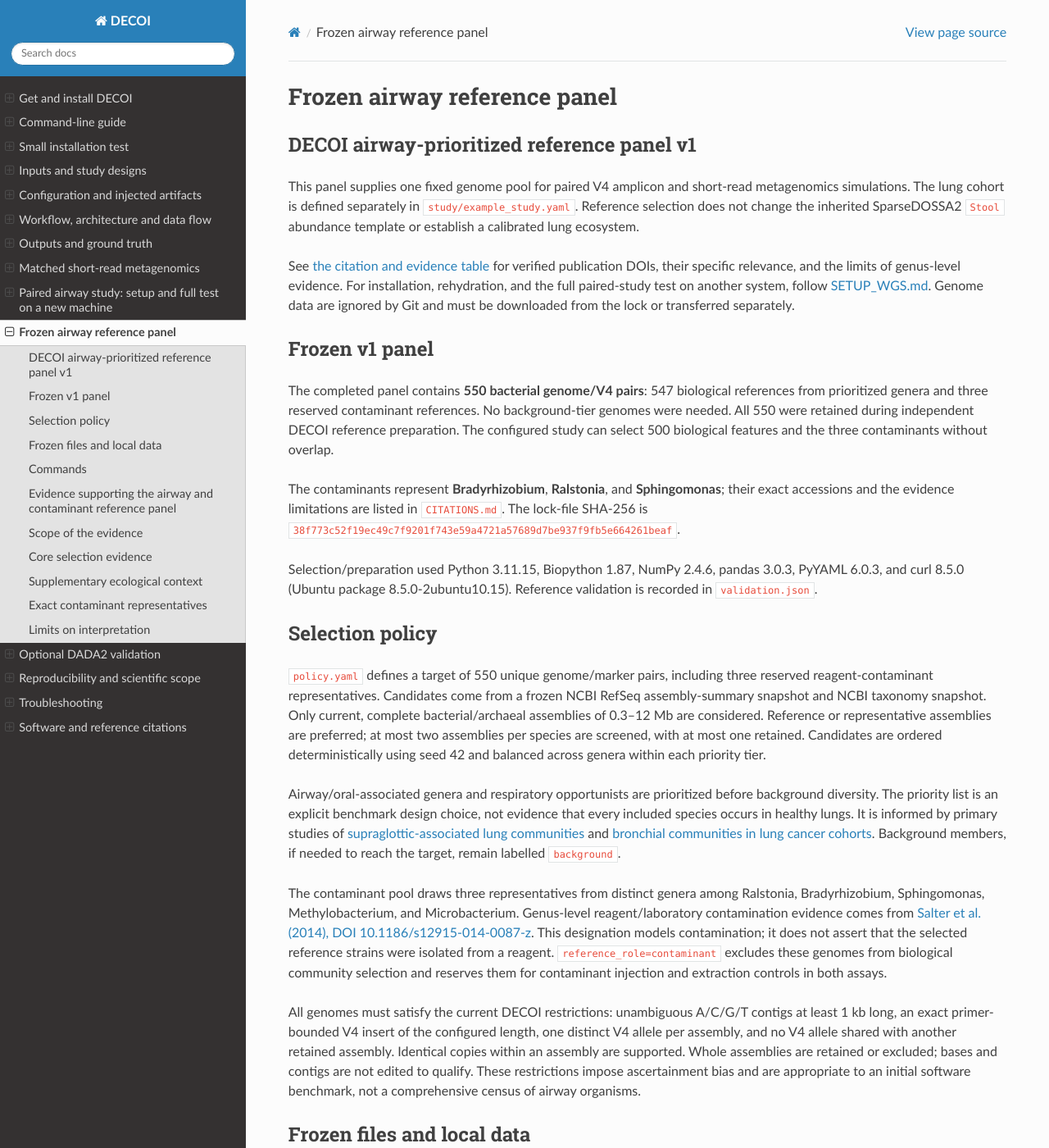
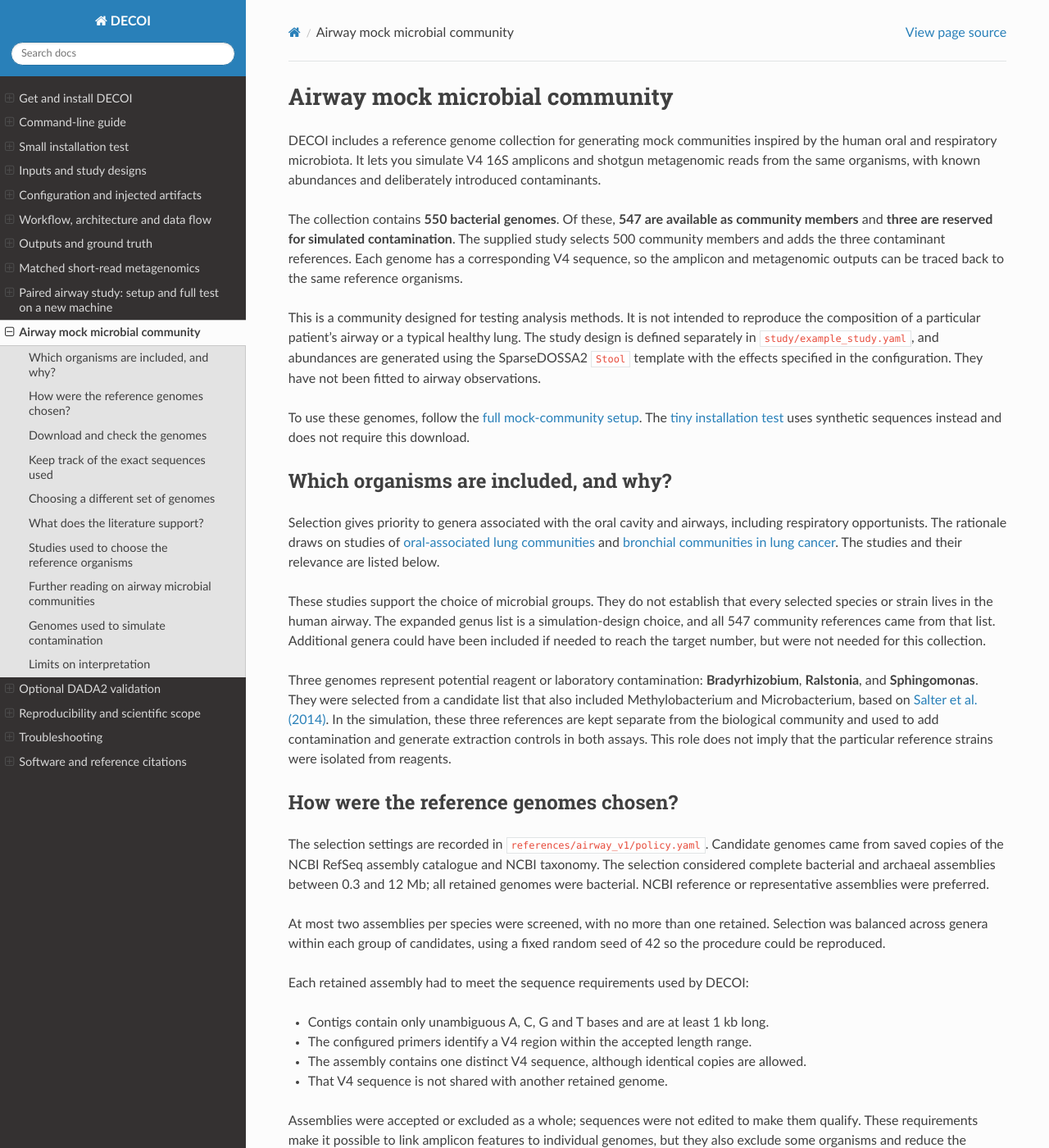
Before and after one commit to hallamlab/DECOI, a Sphinx documentation site: the page built from docs/reference-panel.md, in a window 1280 px wide and 1400 px high. Shown: the whole window at 82% size. Built offline with Sphinx 7.4.7 and the Read the Docs theme 3.1.0, drawn with Linux system fonts in a browser that asks for light colours; some of the changed text lies outside the part shown.

Commit message:
Explain airway mock community references in biological terms

````diff
--- a/docs/reference-panel.md
+++ b/docs/reference-panel.md
@@ -1,114 +1,90 @@
-# Frozen airway reference panel
+# Airway mock microbial community
 
-## DECOI airway-prioritized reference panel v1
+DECOI includes a reference genome collection for generating mock communities
+inspired by the human oral and respiratory microbiota. It lets you simulate V4
+16S amplicons and shotgun metagenomic reads from the same organisms, with known
+abundances and deliberately introduced contaminants.
 
-This panel supplies one fixed genome pool for paired V4 amplicon and short-read
-metagenomics simulations. The lung cohort is defined separately in
-`study/example_study.yaml`. Reference selection does not change the inherited
-SparseDOSSA2 `Stool` abundance template or establish a calibrated lung ecosystem.
+The collection contains **550 bacterial genomes**. Of these, **547 are available
+as community members** and **three are reserved for simulated contamination**.
+The supplied study selects 500 community members and adds the three contaminant
+references. Each genome has a corresponding V4 sequence, so the amplicon and
+metagenomic outputs can be traced back to the same reference organisms.
 
-See [the citation and evidence table](citations.md) for verified publication DOIs,
-their specific relevance, and the limits of genus-level evidence.
-For installation, rehydration, and the full paired-study test on another system,
-follow [SETUP_WGS.md](paired-study.md). Genome data are ignored by Git and must
-be downloaded from the lock or transferred separately.
+This is a community designed for testing analysis methods. It is not intended to
+reproduce the composition of a particular patient's airway or a typical healthy
+lung. The study design is defined separately in `study/example_study.yaml`, and
+abundances are generated using the SparseDOSSA2 `Stool` template with the effects
+specified in the configuration. They have not been fitted to airway observations.
 
-## Frozen v1 panel
+To use these genomes, follow the [full mock-community setup](paired-study.md).
+The [tiny installation test](reviewer-test.md) uses synthetic sequences instead
+and does not require this download.
 
-The completed panel contains **550 bacterial genome/V4 pairs**: 547 biological
-references from prioritized genera and three reserved contaminant references.
-No background-tier genomes were needed. All 550 were retained during independent
-DECOI reference preparation. The configured study can select 500 biological
-features and the three contaminants without overlap.
+## Which organisms are included, and why?
 
-The contaminants represent **Bradyrhizobium**, **Ralstonia**, and **Sphingomonas**;
-their exact accessions and the evidence limitations are listed in `CITATIONS.md`.
-The lock-file SHA-256 is
-`38f773c52f19ec49c7f9201f743e59a4721a57689d7be937f9fb5e664261beaf`.
+Selection gives priority to genera associated with the oral cavity and airways,
+including respiratory opportunists. The rationale draws on studies of
+[oral-associated lung communities](https://doi.org/10.1186/2049-2618-1-19) and
+[bronchial communities in lung cancer](https://doi.org/10.1186/s12943-022-01544-6).
+The studies and their relevance are listed below.
 
-Selection/preparation used Python 3.11.15, Biopython 1.87, NumPy 2.4.6,
-pandas 3.0.3, PyYAML 6.0.3, and curl 8.5.0 (Ubuntu package
-8.5.0-2ubuntu10.15). Reference validation is recorded in `validation.json`.
+These studies support the choice of microbial groups. They do not establish
+that every selected species or strain lives in the human airway. The expanded
+genus list is a simulation-design choice, and all 547 community references came
+from that list. Additional genera could have been included if needed to reach
+the target number, but were not needed for this collection.
 
-## Selection policy
+Three genomes represent potential reagent or laboratory contamination:
+**Bradyrhizobium**, **Ralstonia**, and **Sphingomonas**. They were selected from a
+candidate list that also included Methylobacterium and Microbacterium, based on
+[Salter et al. (2014)](https://doi.org/10.1186/s12915-014-0087-z). In the simulation,
+these three references are kept separate from the biological community and used
+to add contamination and generate extraction controls in both assays. This role
+does not imply that the particular reference strains were isolated from reagents.
 
-`policy.yaml` defines a target of 550 unique genome/marker pairs, including three
-reserved reagent-contaminant representatives. Candidates come from a frozen
-NCBI RefSeq assembly-summary snapshot and NCBI taxonomy snapshot. Only current,
-complete bacterial/archaeal assemblies of 0.3–12 Mb are considered. Reference or
-representative assemblies are preferred; at most two assemblies per species are
-screened, with at most one retained. Candidates are ordered deterministically
-using seed 42 and balanced across genera within each priority tier.
+## How were the reference genomes chosen?
 
-Airway/oral-associated genera and respiratory opportunists are prioritized before
-background diversity. The priority list is an explicit benchmark design choice,
-not evidence that every included species occurs in healthy lungs. It is informed
-by primary studies of [supraglottic-associated lung communities](https://pmc.ncbi.nlm.nih.gov/articles/PMC3971609/)
-and [bronchial communities in lung cancer cohorts](https://pmc.ncbi.nlm.nih.gov/articles/PMC8900294/).
-Background members, if needed to reach the target, remain labelled `background`.
+The selection settings are recorded in `references/airway_v1/policy.yaml`.
+Candidate genomes came from saved copies of the NCBI RefSeq assembly catalogue
+and NCBI taxonomy. The selection considered complete bacterial and archaeal
+assemblies between 0.3 and 12 Mb; all retained genomes were bacterial. NCBI
+reference or representative assemblies were preferred.
 
-The contaminant pool draws three representatives from distinct genera among
-Ralstonia, Bradyrhizobium, Sphingomonas, Methylobacterium, and Microbacterium.
-Genus-level reagent/laboratory contamination evidence comes from
-[Salter et al. (2014), DOI 10.1186/s12915-014-0087-z](https://doi.org/10.1186/s12915-014-0087-z).
-This designation models contamination; it does not assert that the selected
-reference strains were isolated from a reagent. `reference_role=contaminant`
-excludes these genomes from biological community selection and reserves them for
-contaminant injection and extraction controls in both assays.
+At most two assemblies per species were screened, with no more than one retained.
+Selection was balanced across genera within each group of candidates, using a
+fixed random seed of 42 so the procedure could be reproduced.
 
-All genomes must satisfy the current DECOI restrictions: unambiguous A/C/G/T
-contigs at least 1 kb long, an exact primer-bounded V4 insert of the configured
-length, one distinct V4 allele per assembly, and no V4 allele shared with another
-retained assembly. Identical copies within an assembly are supported. Whole
-assemblies are retained or excluded; bases and contigs are not edited to qualify.
-These restrictions impose ascertainment bias and are appropriate to an initial
-software benchmark, not a comprehensive census of airway organisms.
+Each retained assembly had to meet the sequence requirements used by DECOI:
 
-## Frozen files and local data
+- Contigs contain only unambiguous A, C, G and T bases and are at least 1 kb long.
+- The configured primers identify a V4 region within the accepted length range.
+- The assembly contains one distinct V4 sequence, although identical copies are allowed.
+- That V4 sequence is not shared with another retained genome.
 
-The completed panel is represented by `panel.lock.json` and `panel.tsv` beside
-this file. The lock stores exact versioned accessions, download URLs, NCBI MD5
-checksums, SHA-256 checksums of the compressed FASTAs, taxonomy, biological versus
-contaminant roles, priority labels, and hashes of the selection inputs. Pin the
-lock-file SHA-256 when publishing a run. Do not regenerate v1 from a later live
-catalog: create a new panel version for any changed selection.
+Assemblies were accepted or excluded as a whole; sequences were not edited to
+make them qualify. These requirements make it possible to link amplicon features
+to individual genomes, but they also exclude some organisms and reduce the
+biological diversity represented by the mock community.
 
-`build_config.yaml` archives the exact configuration supplied during selection;
-its hash is recorded in the lock. Its original directory placeholders are not
-the runtime paths. Use `config/airway_paired.yaml` for simulation. Reproducing the
-selection itself also requires the archived catalog and taxonomy snapshots;
-reusing the panel requires only the lock and the pinned genomes.
+## Download and check the genomes
 
-Large files live under ignored `data/reference_panels/airway_v1/`:
+The genome sequences are downloaded separately from NCBI. GitHub contains the
+selection settings, genome inventory and information needed to retrieve the same
+sequence files. Activate the DECOI environment and run these commands from the
+repository root.
 
-- `metadata/`: frozen catalog, taxonomy archive, and candidate plan;
-- `cache/`: downloaded candidate genomes and NCBI MD5 files;
-- `screening.jsonl`: screening outcomes, including excluded candidates;
-- `raw/`: selected original genome archives and `taxonomy.tsv`;
-- `prepared/`: linked genome/V4 reference produced by DECOI.
-
-The genome sequences are from NCBI RefSeq. See the
-[NCBI genome-download documentation](https://www.ncbi.nlm.nih.gov/genome/doc/ftpfaq/)
-for the upstream assembly catalog and per-assembly files. Rehydration can only
-succeed while the pinned upstream files remain available; local archival copies
-and the lock provide the strongest long-term reproducibility.
-
-## Commands
-
-Activate the DECOI environment and run from the repository root. Build a *new*
-panel directory using the recorded policy:
+Download the recorded genome versions:
 
 ```bash
-python scripts/build_genome_panel.py build --workers 4
+python scripts/build_genome_panel.py rehydrate \
+  --lock references/airway_v1/panel.lock.json \
+  --output data/reference_panels/airway_v1/raw
 ```
 
-`build` is for panel development, not installation of frozen v1. It refuses an
-already frozen destination. Changing a panel requires a new policy/panel ID and
-output directory. The historical configuration is `build_config.yaml`; the
-current runtime config has updated directory paths. Use the rehydration command
-below to reproduce the existing panel on another machine.
-
-Verify an existing downloaded panel without network access:
+Here, `rehydrate` is the script's command for downloading the existing collection.
+It checks the downloaded files against the recorded checksums. To check an
+existing download again without network access:
 
 ```bash
 python scripts/build_genome_panel.py verify \
@@ -116,27 +92,15 @@ python scripts/build_genome_panel.py verify \
   --output data/reference_panels/airway_v1/raw
 ```
 
-Rehydrate exactly the frozen accessions on another machine:
+Prepare the V4 sequences and their genome links in a new directory:
 
 ```bash
-python scripts/build_genome_panel.py rehydrate \
-  --lock references/airway_v1/panel.lock.json \
-  --output data/reference_panels/airway_v1/raw
+decoi prepare-reference --config config/airway_paired.yaml \
+  -o data/reference_panels/airway_v1/prepared
 ```
 
-Prepare V4 and genome links in a fresh directory:
-
-```bash
-python mock16s_chem.py --config config/airway_paired.yaml \
-  --genome-dir data/reference_panels/airway_v1/raw \
-  --reference-dir data/reference_panels/airway_v1/prepared prepare-reference
-```
-
-Simulation uses that prepared reference with the existing study design. Creating
-a paired dataset from this genome panel is a new realization of the study and
-does not imply exact genomic matches to the historical SILVA-selected ASVs.
-
-Audit the downloaded files and their prepared genome/marker links:
+Check the prepared sequences, genome identities, marker copy numbers and assigned
+community/contaminant roles:
 
 ```bash
 python scripts/audit_genome_panel.py \
@@ -146,27 +110,67 @@ python scripts/audit_genome_panel.py \
   --report data/reference_panels/airway_v1/validation.json
 ```
 
-The current WGS renderer retains per-sample InSilicoSeq input FASTAs. A full
-study can therefore use substantially more disk space than the reference panel:
-budget for copies of represented genomes across samples as well as reads.
+All 550 genomes passed this check. Continue with the
+[full study instructions](paired-study.md) to generate reads and chemical
+measurements. A new simulation from these genomes does not preserve the ASV
+identities of an earlier, independently selected SILVA-based study.
 
+WGS simulation retains a genome FASTA for each sample's read-generation step.
+Allow disk space for these files as well as the final reads; a full study uses
+more space than the downloaded reference collection alone.
 
-## Evidence supporting the airway and contaminant reference panel
+## Keep track of the exact sequences used
 
-## Scope of the evidence
+The files under `references/airway_v1/` document the reference collection:
 
-This is an airway-prioritized **simulation benchmark**, not a published list of
-550 validated lung isolates. Literature supports the genus-level ecological
-rationale. The exact versioned RefSeq assemblies in `panel.lock.json` were chosen
-by the reproducible selection and sequence-eligibility rules in `policy.yaml`.
-Genus membership does not establish airway residence, pathogenicity, or reagent
-origin for every species or strain in that genus.
+- `panel.tsv`: the genome inventory.
+- `panel.lock.json`: exact assembly versions, download locations, taxonomy,
+  checksums, and the assigned community or contaminant role.
+- `policy.yaml`: the selection settings.
+- `build_config.yaml`: the configuration used when selecting genomes.
+- `validation.json`: the recorded reference checks.
+- `CITATIONS.md`: the literature supporting the organism choices.
 
-The three core sources below informed selection. The supplementary sources add
-context; they were documented after selection and did not change the frozen
-accessions, selection policy, or simulated abundances.
+The filenames retain the term `panel` for compatibility with the download tools.
+The SHA-256 checksum of `panel.lock.json` is
+`38f773c52f19ec49c7f9201f743e59a4721a57689d7be937f9fb5e664261beaf`.
+Record this checksum with your results to identify the exact genome inventory.
 
-## Core selection evidence
+Selection originally used Python 3.11.15, Biopython 1.87, NumPy 2.4.6,
+pandas 3.0.3, PyYAML 6.0.3 and curl 8.5.0. These describe the selection environment;
+they are not an additional installation requirement.
+
+Large files are stored under the Git-ignored `data/reference_panels/airway_v1/`
+directory. `raw/` contains the downloaded genomes and taxonomy; `prepared/`
+contains the linked genome/V4 references. A selection run can also create
+`metadata/`, `cache/` and `screening.jsonl`, recording source catalogues, candidate
+downloads and the reasons candidates were accepted or excluded.
+
+Use the recorded accessions when repeating a study. Choosing genomes from a newer
+NCBI catalogue creates a different reference collection, even with the same
+selection settings. Keep local copies if long-term availability matters: the
+original files may not remain downloadable indefinitely. See the
+[NCBI genome-download documentation](https://www.ncbi.nlm.nih.gov/genome/doc/ftpfaq/)
+for details of the source files.
+
+## Choosing a different set of genomes
+
+For most users, downloading the existing collection or providing their own
+references is sufficient. To repeat the genome-selection procedure with different
+settings, use the developer script's `build` command with a new collection ID and
+output directory. It refuses to replace an existing completed collection.
+Reproducing the original selection also requires the saved NCBI catalogue and
+taxonomy versions; downloading the already selected genomes does not.
+
+## What does the literature support?
+
+The three studies below informed the choice of airway-associated genera and
+potential contaminants. The additional readings provide ecological context;
+they were documented after selection and did not change the chosen genomes or
+their simulated abundances. Genus membership alone does not establish airway
+residence, pathogenicity or reagent origin for an individual species or strain.
+
+## Studies used to choose the reference organisms
 
 | Source | DOI | Supported choice and evidence level |
 | --- | --- | --- |
@@ -174,18 +178,18 @@ accessions, selection policy, or simulated abundances.
 | Marshall EA et al. (2022). *Distinct bronchial microbiome precedes clinical diagnosis of lung cancer*. Molecular Cancer 21:68. | [10.1186/s12943-022-01544-6](https://doi.org/10.1186/s12943-022-01544-6) | Bronchial-brushing evidence relevant to a lung-cancer study; **Veillonella**, **Streptococcus**, and **Prevotella** feature prominently. Does not establish every prioritized genus or prescribe the synthetic case/control effects. |
 | Salter SJ et al. (2014). *Reagent and laboratory contamination can critically impact sequence-based microbiome analyses*. BMC Biology 12:87. | [10.1186/s12915-014-0087-z](https://doi.org/10.1186/s12915-014-0087-z) | Table 1 documents **Ralstonia**, **Bradyrhizobium**, **Sphingomonas**, **Methylobacterium**, and **Microbacterium** in blank controls. Direct genus-level support for the contaminant candidate list; supports modelling contamination in both amplicon and shotgun data. |
 
-## Supplementary ecological context
+## Further reading on airway microbial communities
 
 | Source | DOI | Relevance and limitation |
 | --- | --- | --- |
 | Bassis CM et al. (2015). Study of upper-respiratory microbiotas as sources of lung and gastric microbiotas in healthy people. mBio 6:e00037-15. | [10.1128/mBio.00037-15](https://doi.org/10.1128/mBio.00037-15) | Supports the oral-to-lung immigration rationale; oral and lung communities overlap but are not identical. |
-| Dickson RP et al. (2015). *Spatial Variation in the Healthy Human Lung Microbiome and the Adapted Island Model of Lung Biogeography*. Annals of the American Thoracic Society 12:821–830. | [10.1513/AnnalsATS.201501-029OC](https://doi.org/10.1513/AnnalsATS.201501-029OC) | Supports oral-associated taxa and lung biogeography, including **Prevotella**, **Veillonella**, and **Streptococcus**. Not a genome-panel prescription. |
+| Dickson RP et al. (2015). *Spatial Variation in the Healthy Human Lung Microbiome and the Adapted Island Model of Lung Biogeography*. Annals of the American Thoracic Society 12:821–830. | [10.1513/AnnalsATS.201501-029OC](https://doi.org/10.1513/AnnalsATS.201501-029OC) | Supports oral-associated taxa and lung biogeography, including **Prevotella**, **Veillonella**, and **Streptococcus**. Not a list of genomes to include. |
 | Dewhirst FE et al. (2010). *The Human Oral Microbiome*. Journal of Bacteriology 192:5002–5017. | [10.1128/JB.00542-10](https://doi.org/10.1128/JB.00542-10) | Primary taxonomic resource supporting the oral-community component. Oral occurrence alone is not evidence of lower-airway residence. |
 | Fodor AA et al. (2012). Longitudinal study of adult cystic-fibrosis airway microbiota and antibiotic treatment. PLOS ONE 7:e45001. | [10.1371/journal.pone.0045001](https://doi.org/10.1371/journal.pone.0045001) | Observed **Pseudomonas**, **Burkholderia**, **Prevotella**, **Streptococcus**, **Rothia**, **Veillonella**, **Actinomyces**, and **Granulicatella**. Supports inclusion of disease-associated airway diversity, not a healthy-lung or lung-cancer abundance model. |
 
-## Exact contaminant representatives
+## Genomes used to simulate contamination
 
-| Frozen assembly | Reference organism | Evidence used |
+| NCBI assembly accession | Reference organism | Evidence used |
 | --- | --- | --- |
 | `GCF_053592855.1` | Bradyrhizobium sp. T-1 | Salter et al., genus-level blank-control evidence. |
 | `GCF_024925465.1` | Ralstonia pseudosolanacearum | Salter et al., genus-level blank-control evidence. |
@@ -194,7 +198,7 @@ accessions, selection policy, or simulated abundances.
 These are computational representatives of contaminant genera. The cited paper
 does **not** identify these exact strains/assemblies as reagent contaminants.
 No strain-level reagent-isolation claim is made. In this benchmark their
-`reference_role=contaminant` designation reserves them for injection and controls
+`reference_role=contaminant` designation reserves them for simulated contamination and extraction controls
 and excludes them from biological community sampling.
 
 ## Limits on interpretation
@@ -204,12 +208,12 @@ and excludes them from biological community sampling.
 - Several genera can occur both biologically and as technical contamination.
   A simulated role is ground truth for this experiment, not a universal label
   for interpreting real samples.
-- The papers do not specify the panel size, deterministic selection seed,
-  per-genus caps, or one-to-one V4/genome restriction. Those are software-design
+- The papers do not specify the number of reference genomes, random seed,
+  maximum genomes per genus, or the requirement for a unique V4 sequence per genome. Those are software-design
   decisions documented separately in the policy.
 - Abundance, prevalence, contamination intensity, and disease associations are
   simulated settings, not estimates fitted to these publications. The inherited
   SparseDOSSA2 template remains `Stool`.
-- Cite the ecological papers for the rationale, and cite/report the frozen
-  accessions and lock SHA-256 for the exact sequence inputs. These serve different
-  provenance purposes.
+- Cite the ecological papers for the rationale, and cite/report the recorded
+  accessions and the checksum of the genome inventory for the exact sequence inputs. These serve different
+  reproducibility purposes.
````
Also changed, not shown: docs/index.md (+1 -1 lines).
